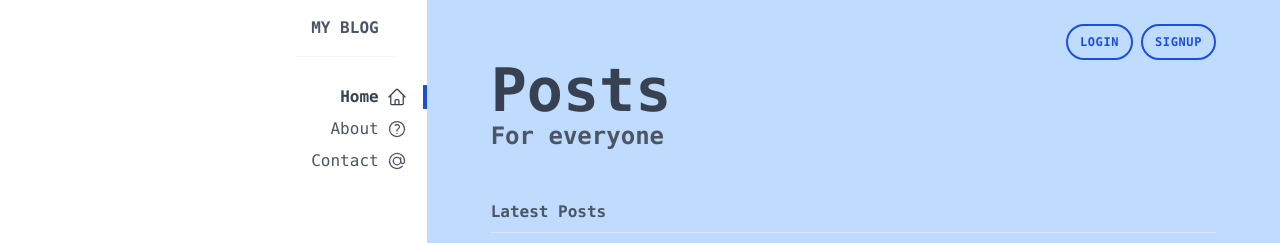
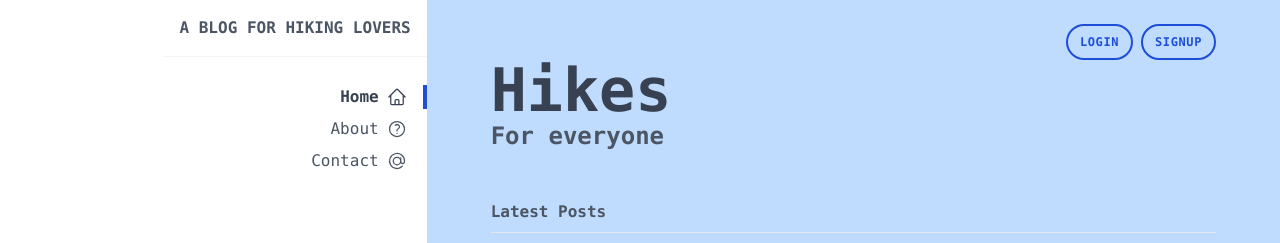
Before and after one commit to Gitano8600/TailwindBlogPrototype, a website: page index.html in a window 1280 px wide. Shown: the top 243 px of the page. Drawn offline with Linux system fonts and the light colour scheme.

Commit message:
refactor index.html to root folder

```diff
--- a/index.html
+++ b/index.html
@@ -13,7 +13,7 @@
             <nav class="text-right">
                 <div class="flex justify-between items-center">
                     <h1 class="font-bold uppercase p-4 border-b border-gray-100">
-                        <a href="/public" class="hover:text-gray-700">My Blog</a>
+                        <a href="/public" class="hover:text-gray-700">A blog for hiking lovers</a>
                     </h1>
                     <div class="px-4 cursor-pointer md:hidden" id="burger">
                         <svg class="w-6" xmlns="http://www.w3.org/2000/svg" fill="none" viewBox="0 0 24 24" stroke-width="1.5" stroke="currentColor" class="w-6 h-6">
@@ -57,7 +57,7 @@
             </div>
 
             <header>
-                <h2 class="text-gray-700 text-6xl font-semibold">Posts</h2>
+                <h2 class="text-gray-700 text-6xl font-semibold">Hikes</h2>
                 <h3 class="text-2xl font-semibold">For everyone</h3>
             </header>
 
```
